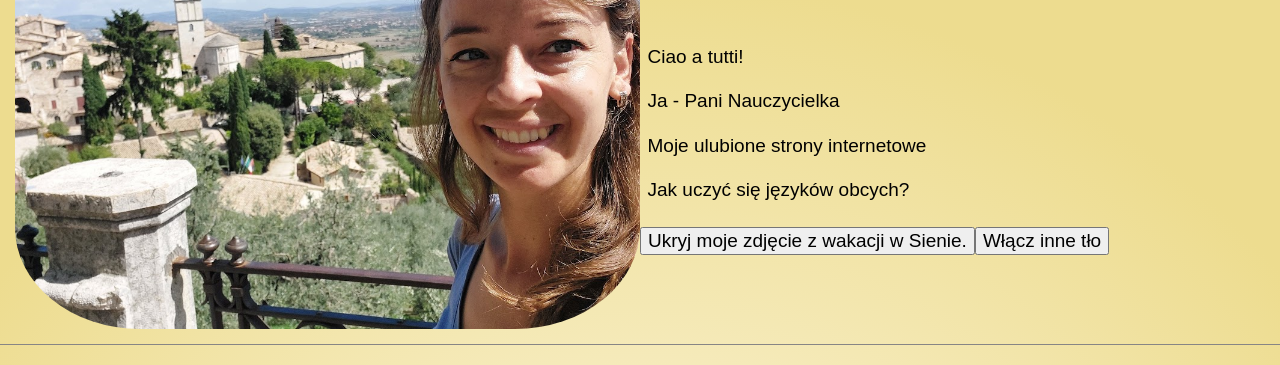
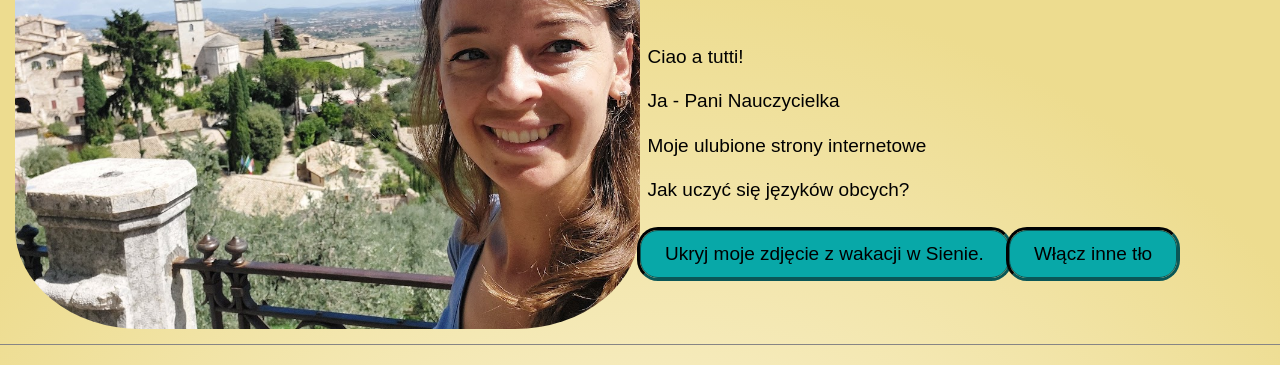
Before and after one commit to marta-tomczak/Homepage, a plain HTML site: page index.html in a window 1280 px wide. Shown: the part 429-794 px from the top of the page. Drawn offline with nearby package versions, Linux system fonts and the light colour scheme.

Commit message:
button add

```diff
--- a/styles/main.css
+++ b/styles/main.css
@@ -48,3 +48,15 @@
   font-size: 30px;
   margin-top: 10px;
 }
+
+.button {
+  padding: 0.8rem 1.6rem;
+  background-color: rgb(8, 168, 168);
+  color: black;
+  border-radius: 1.2rem;
+  cursor: pointer;
+  margin-top: 3px;
+  border: 0.4px solid rgb(10, 87, 87);
+  outline-style: inset;
+  outline-color: rgb(10, 87, 87);
+}
```
